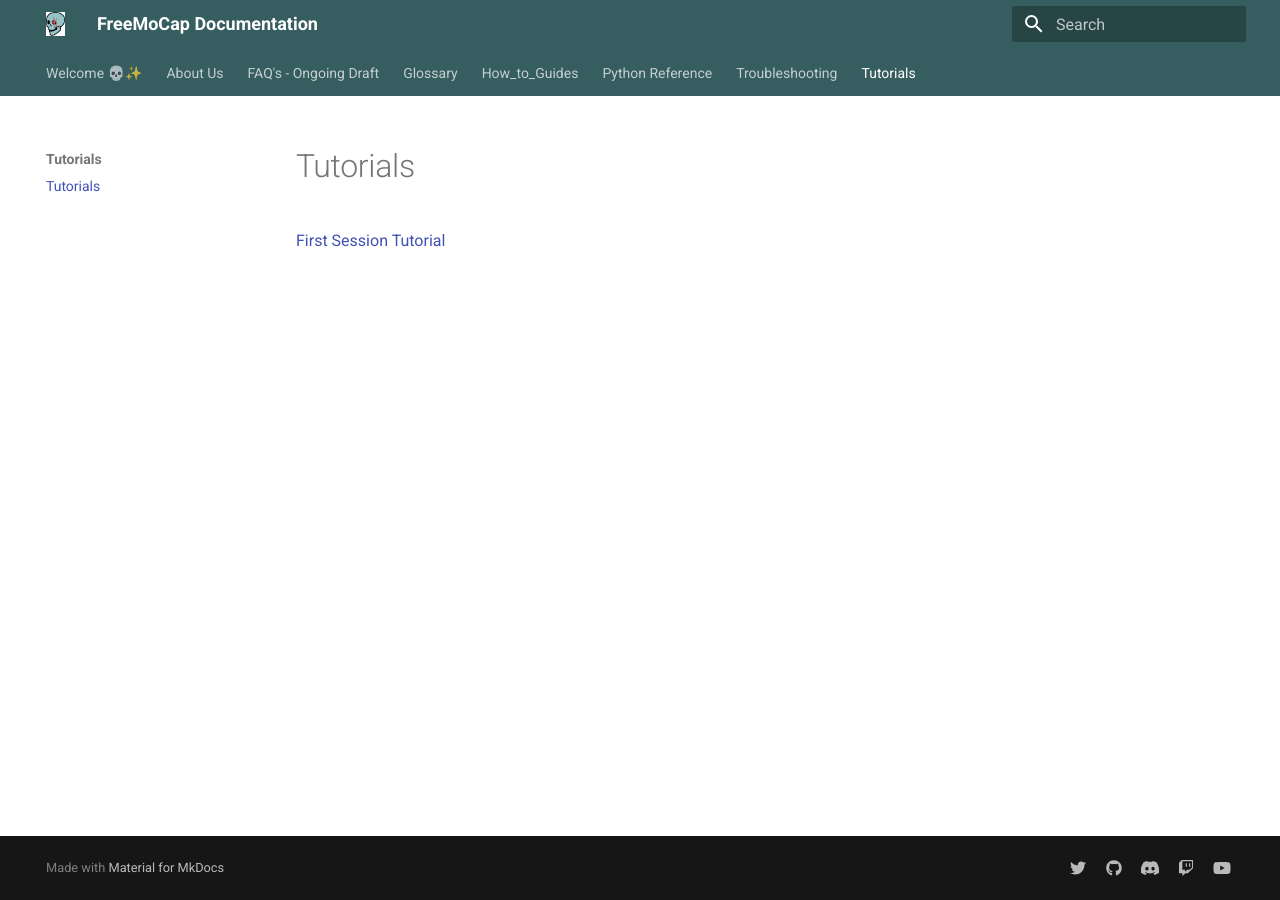
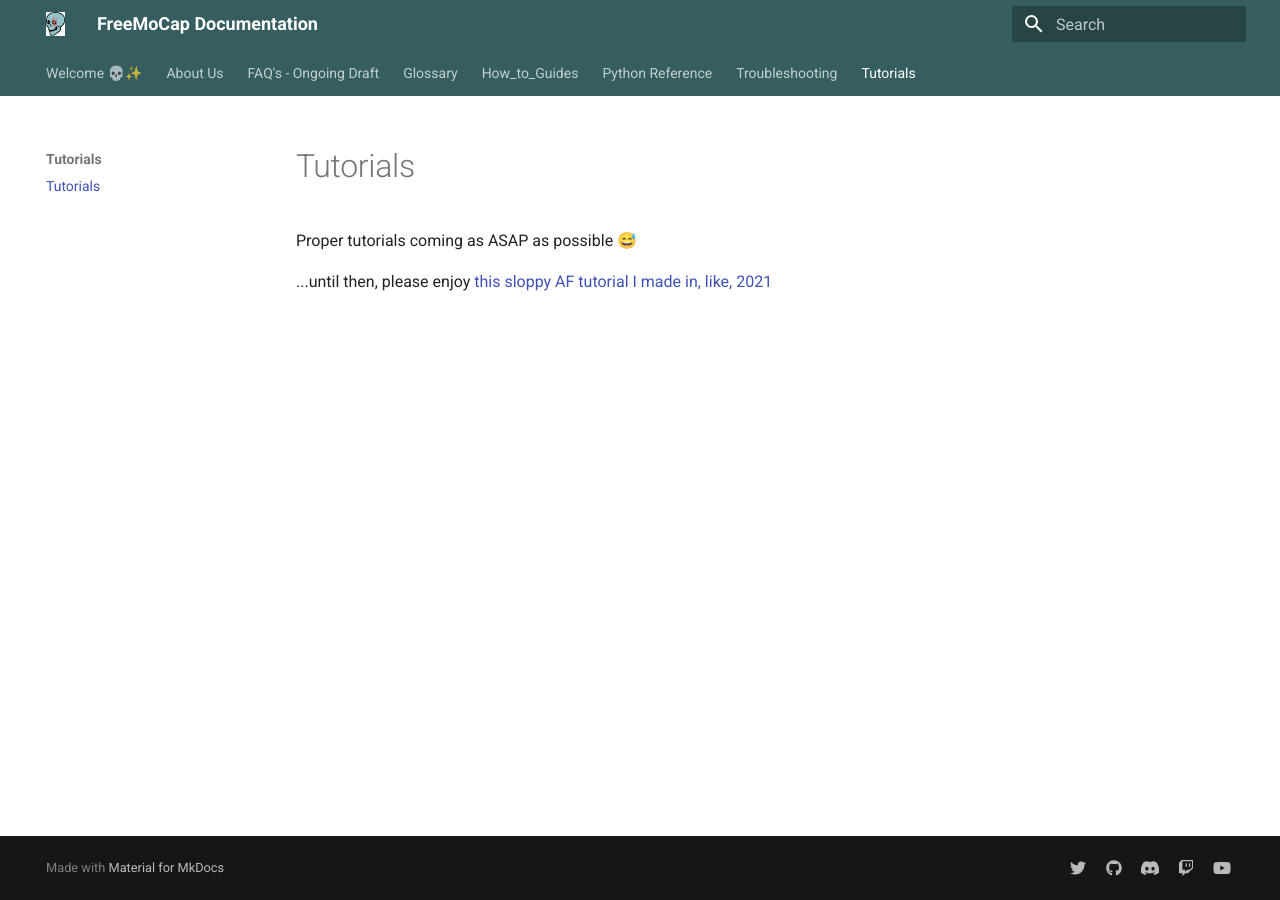
Before and after one commit to freemocap/documentation, an MkDocs documentation site: the page built from docs/Tutorials/tutorials.md, in a window 1280 px wide. Built offline with MkDocs 1.6.1 and Material for MkDocs 9.7.7, drawn with Linux system fonts in a browser that asks for light colours.

```diff
--- a/docs/Tutorials/tutorials.md
+++ b/docs/Tutorials/tutorials.md
@@ -1,3 +1,5 @@
 # Tutorials
 
-[First Session Tutorial]()
+Proper tutorials coming as ASAP as possible 😅
+
+...until then, please enjoy [this sloppy AF tutorial I made in, like, 2021](https://youtu.be/yT7mz0q14yQ)
```
Also changed, not shown: docs/index.md (+2 -2 lines).
